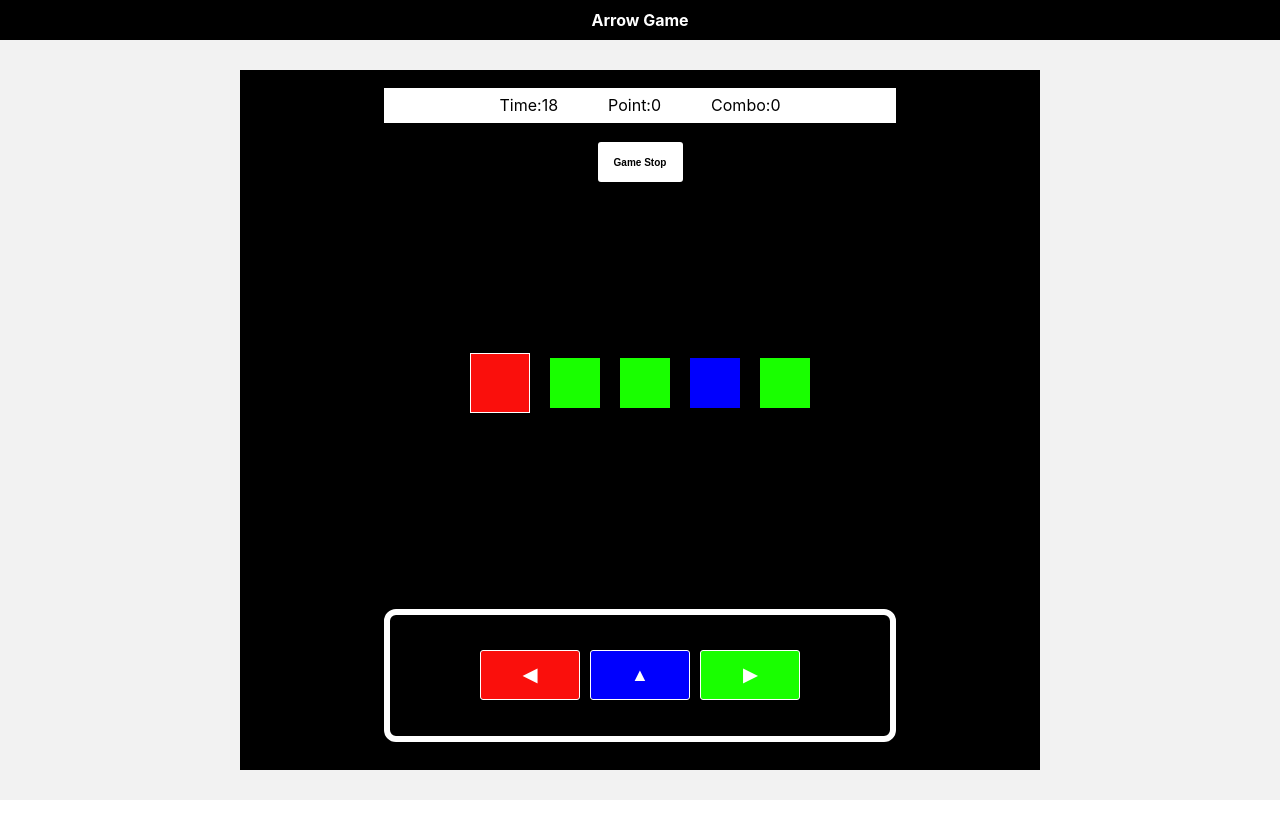
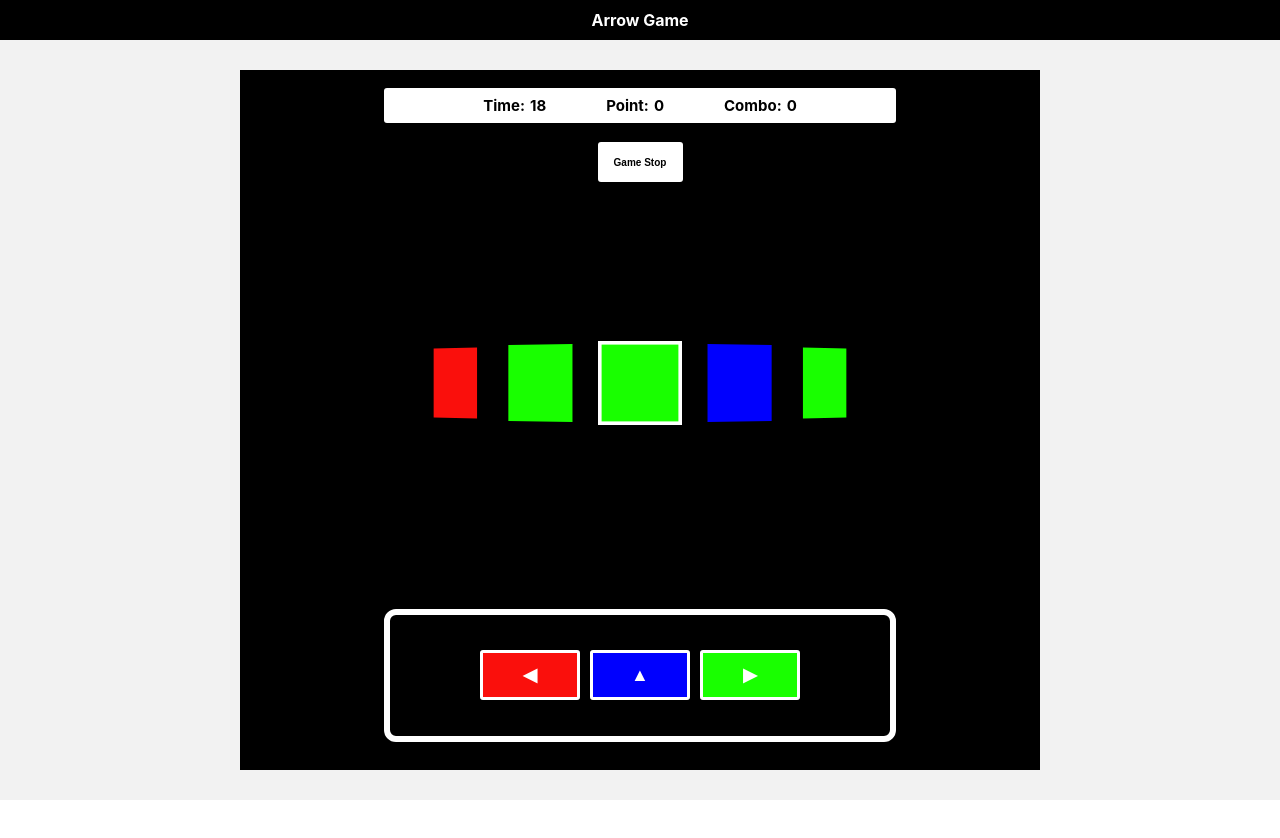
Before and after one commit to mcar100/my_game, a React (Create React App) app: page / in a window 1280 px wide. Both pictures are taken after a click on the button "Game Start". Shown: the top 838 px of the page. Built offline with nearby package versions, Linux system fonts and the light colour scheme.

Commit message:
Style: 특정 시간 미만 시 시간 깜빡임 효과

```diff
--- a/src/components/Game/GameHead/Timer.tsx
+++ b/src/components/Game/GameHead/Timer.tsx
@@ -1,11 +1,10 @@
-import { useEffect } from "react";
+import { useEffect, useState } from "react";
 import { useDispatch, useSelector } from "react-redux";
 import {
   decrementTimer,
   finishGame,
 } from "../../../utils/redux/slice/commonSlicer";
 import { RootState } from "../../../utils/redux/store";
-import { GAME_STATE } from "../../../utils/constants";
 
 function Timer() {
   const timer = useSelector((state: RootState) => state.common.timer);
@@ -26,7 +25,7 @@ function Timer() {
   return (
     <div className="timer-box">
       Time:
-      <span>{timer}</span>
+      <span className={timer < 5 && timer > 0 ? "warning" : ""}>{timer}</span>
     </div>
   );
 }
--- a/src/styles/css/main.css
+++ b/src/styles/css/main.css
@@ -136,6 +136,17 @@ body {
 /* situation  */
 /* arrow-game-theme */
 /* buttons */
+@keyframes blink {
+  0% {
+    color: #000;
+  }
+  50% {
+    color: #d32f2f;
+  }
+  100% {
+    color: #000;
+  }
+}
 .nav-container > .nav-item > a {
   font-size: 16px;
   font-weight: bold;
@@ -175,12 +186,22 @@ body {
   justify-content: center;
   align-items: center;
   gap: 50px;
+  border-radius: 3px;
 }
-.game-container > .game-head > .state-bar > span {
-  font-size: 25px;
+.game-container > .game-head > .state-bar > div {
+  font-size: 15px;
   font-weight: bold;
   color: #000;
   margin: 5px;
+}
+.game-container > .game-head > .state-bar > div > span {
+  margin-top: 0px;
+  margin-bottom: 0px;
+  margin-left: 5px;
+  margin-right: 0px;
+}
+.game-container > .game-head > .state-bar > .timer-box > .warning {
+  animation: blink 1s infinite;
 }
 .game-container > .game-body {
   grid-area: body;
@@ -239,7 +260,7 @@ body {
   flex-direction: row;
   justify-content: center;
   align-items: center;
-  gap: 0px;
+  gap: 15px;
 }
 .arrow-game-container > .arrow-game-top > .button-box > button {
   width: 85px;
@@ -261,6 +282,7 @@ body {
   justify-content: center;
   align-items: center;
   gap: 0px;
+  z-index: 1000;
 }
 .arrow-game-container > .arrow-game-top > .block-box {
   width: 100%;
@@ -269,11 +291,13 @@ body {
   flex-direction: row;
   justify-content: center;
   align-items: center;
-  gap: 20px;
+  gap: 15px;
+  perspective: 1500px;
+  z-index: 999;
 }
 .arrow-game-container > .arrow-game-top > .block-box > .block {
-  width: 50px;
-  height: 50px;
+  width: 70px;
+  height: 70px;
 }
 .arrow-game-container > .arrow-game-top > .block-box > .block.bc-red {
   background-color: #fa0f0c;
@@ -288,9 +312,28 @@ body {
   border-color: #000;
 }
 .arrow-game-container > .arrow-game-top > .block-box > .block:nth-child(1) {
-  width: 60px;
-  height: 60px;
-  border: 1px solid #fff;
+  transform: rotateY(-45deg);
+}
+.arrow-game-container > .arrow-game-top > .block-box > .block:nth-child(2) {
+  transform: rotateY(-30deg) scale(1.1);
+  margin-top: 0px;
+  margin-bottom: 0px;
+  margin-left: 0px;
+  margin-right: 15px;
+}
+.arrow-game-container > .arrow-game-top > .block-box > .block:nth-child(3) {
+  transform: scale(1.2);
+  border: 3px solid #fff;
+}
+.arrow-game-container > .arrow-game-top > .block-box > .block:nth-child(4) {
+  transform: rotateY(30deg) scale(1.1);
+  margin-top: 0px;
+  margin-bottom: 0px;
+  margin-left: 15px;
+  margin-right: 0px;
+}
+.arrow-game-container > .arrow-game-top > .block-box > .block:nth-child(5) {
+  transform: rotateY(45deg);
 }
 .arrow-game-container > .arrow-game-bottom {
   grid-area: bottom;
@@ -321,10 +364,11 @@ body {
   opacity: 0.8;
 }
 .arrow-game-container > .arrow-game-bottom > .command-box > div > .game-button {
-  border: 1px solid white;
+  border: 3px solid white;
   font-size: 18px;
   font-weight: bold;
   color: white;
+  cursor: default;
 }
 .arrow-game-container > .arrow-game-bottom > .command-box > div > .btn-red {
   background-color: #fa0f0c;
```
Also changed, not shown: 1 other file (tests, documents, lock files or other folders).
